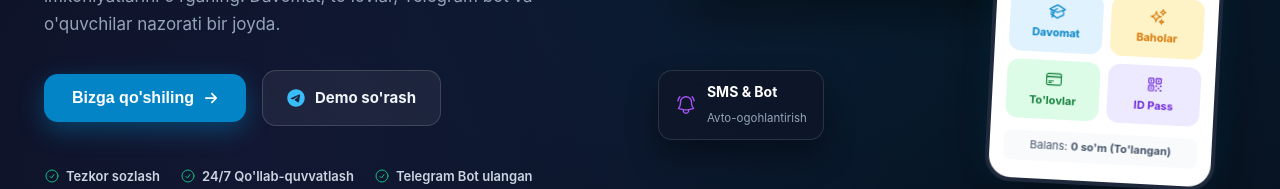
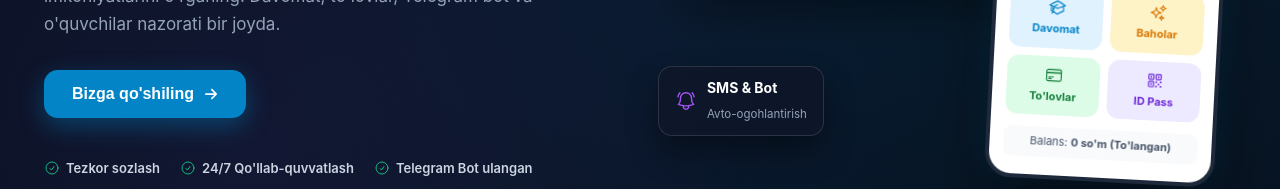
Before and after one commit to Abdulaziz701UZB/Frontend-Backend-Exam, a React (Vite) app in the folder frontend/: page / in a window 1280 px wide. Shown: the part 473-662 px from the top of the page. Built offline with nearby package versions, Linux system fonts and the light colour scheme; no server answers.

Commit message:
Remove 'Demo so\'rash' button from Landing page hero section

```diff
--- a/frontend/src/pages/Landing/Landing.jsx
+++ b/frontend/src/pages/Landing/Landing.jsx
@@ -123,16 +123,6 @@ const Landing = () => {
                 <span>Bizga qo'shiling</span>
                 <FaArrowRight className="btn-icon-right" />
               </button>
-
-              <a
-                href="https://t.me/Abdulaziz7o1"
-                target="_blank"
-                rel="noopener noreferrer"
-                className="btn-hero-secondary"
-              >
-                <FaTelegram className="btn-tg-icon" />
-                <span>Demo so'rash</span>
-              </a>
             </div>
 
             <div className="hero-trust-row">
```
